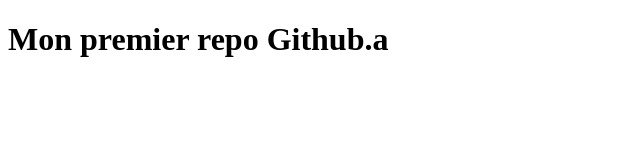
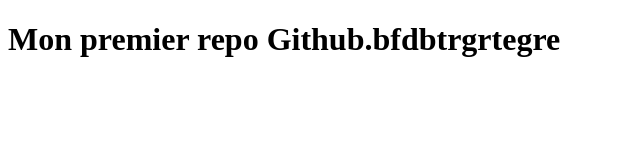
Before and after one commit to romain-cointet/test, a plain HTML site: page index.html in a window 1280 px wide. Shown: the whole page, without its empty margins (0-640 px from the left). Drawn offline with Linux system fonts and the light colour scheme.

Commit message:
mon message

```diff
--- a/index.html
+++ b/index.html
@@ -7,7 +7,7 @@
 </head>
 
 <body>
-  <h1>Mon premier repo Github.a</h1>
+  <h1>Mon premier repo Github.bfdbtrgrtegre</h1>
 </body>
 
 </html>
```
